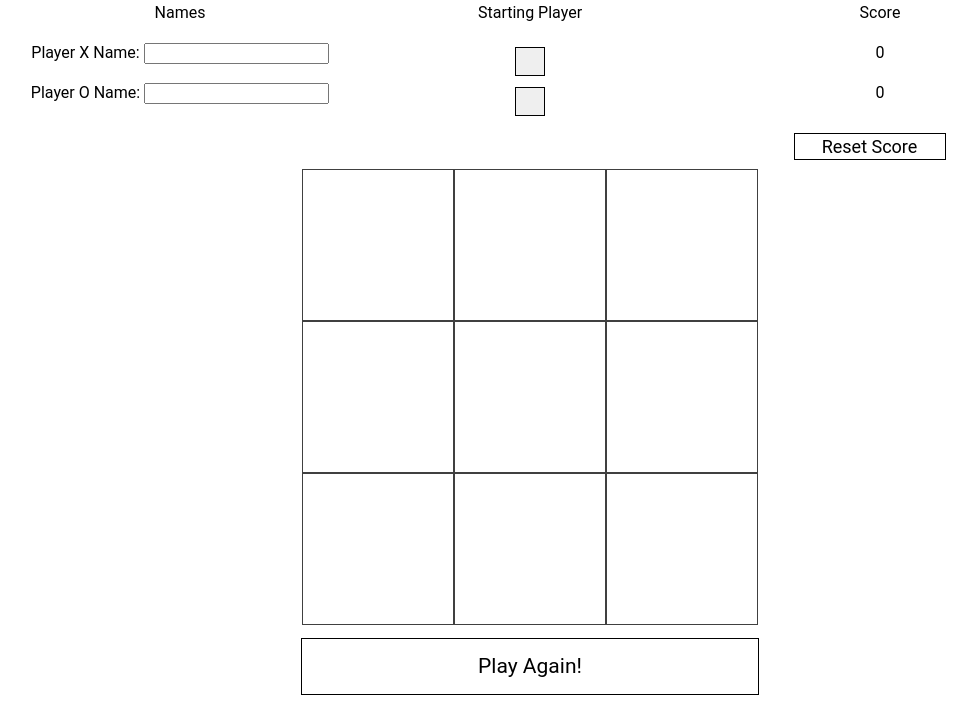
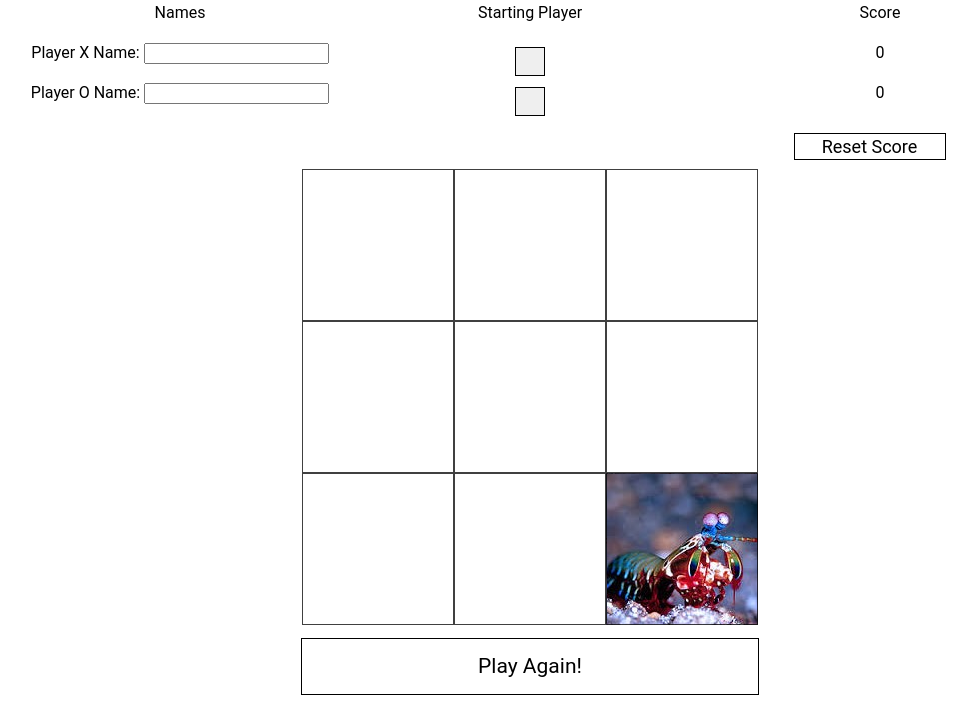
Before and after one commit to agonzalez22/pset-8, a plain HTML site: page tic-tac-toe/index.html in a window 1280 px wide. In both pictures the pointer is over the element 792 px from the left and 737 px from the top of the page. Shown: the part 188-903 px from the top of the page, without its empty margins (110-1087 px from the left). Drawn offline with Linux system fonts and the light colour scheme.

Commit message:
dont feed raisins to ur dog

```diff
--- a/tic-tac-toe/css/styles.css
+++ b/tic-tac-toe/css/styles.css
@@ -126,6 +126,10 @@ h2 {
   cursor: pointer;
   background-image: url("../img/mantis8.jpg");
 }
+.img9:hover {
+  cursor: pointer;
+  background-image: url("../img/mantis9.jpg");
+}
 /*
  * The reset button sits just below the board.
  */
```
